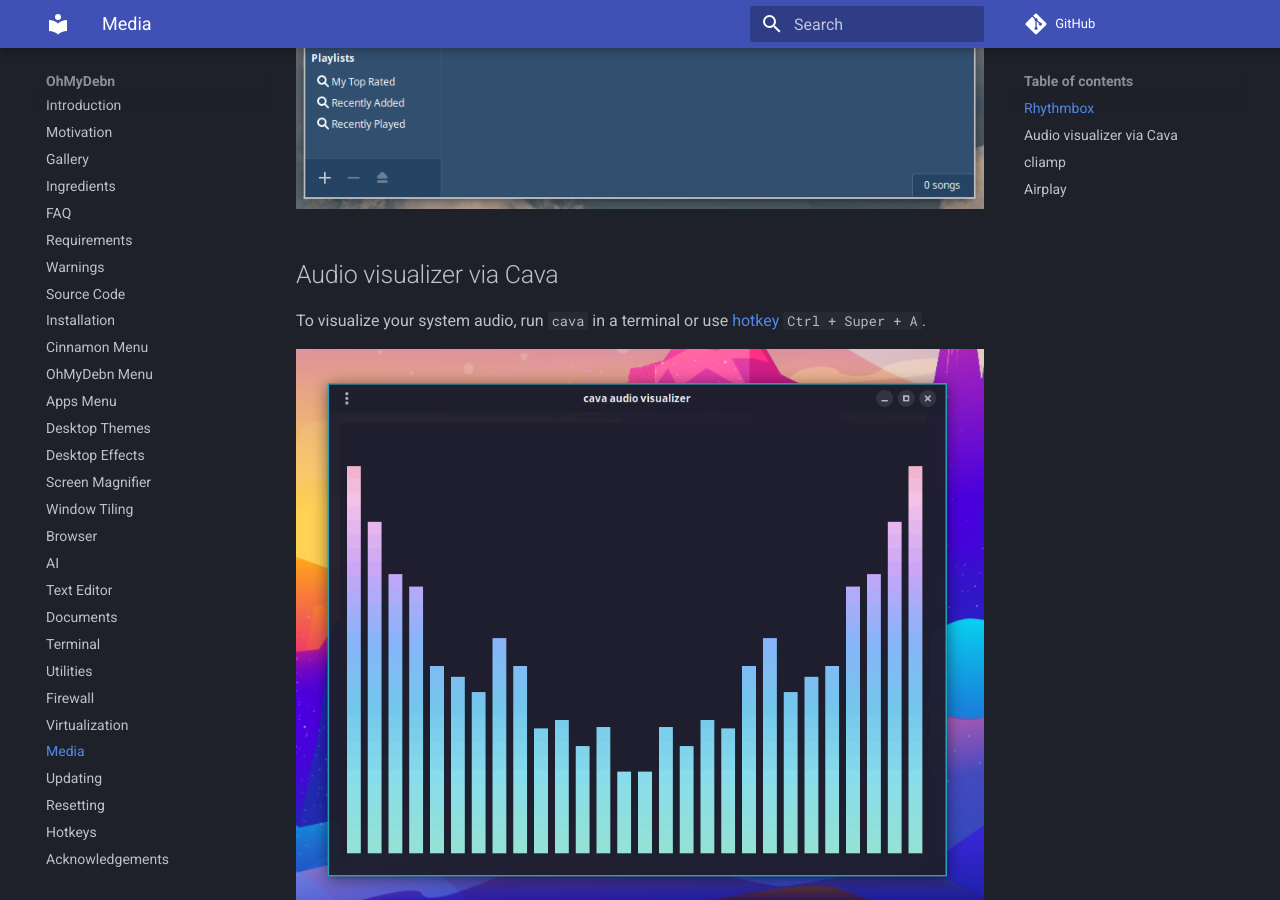
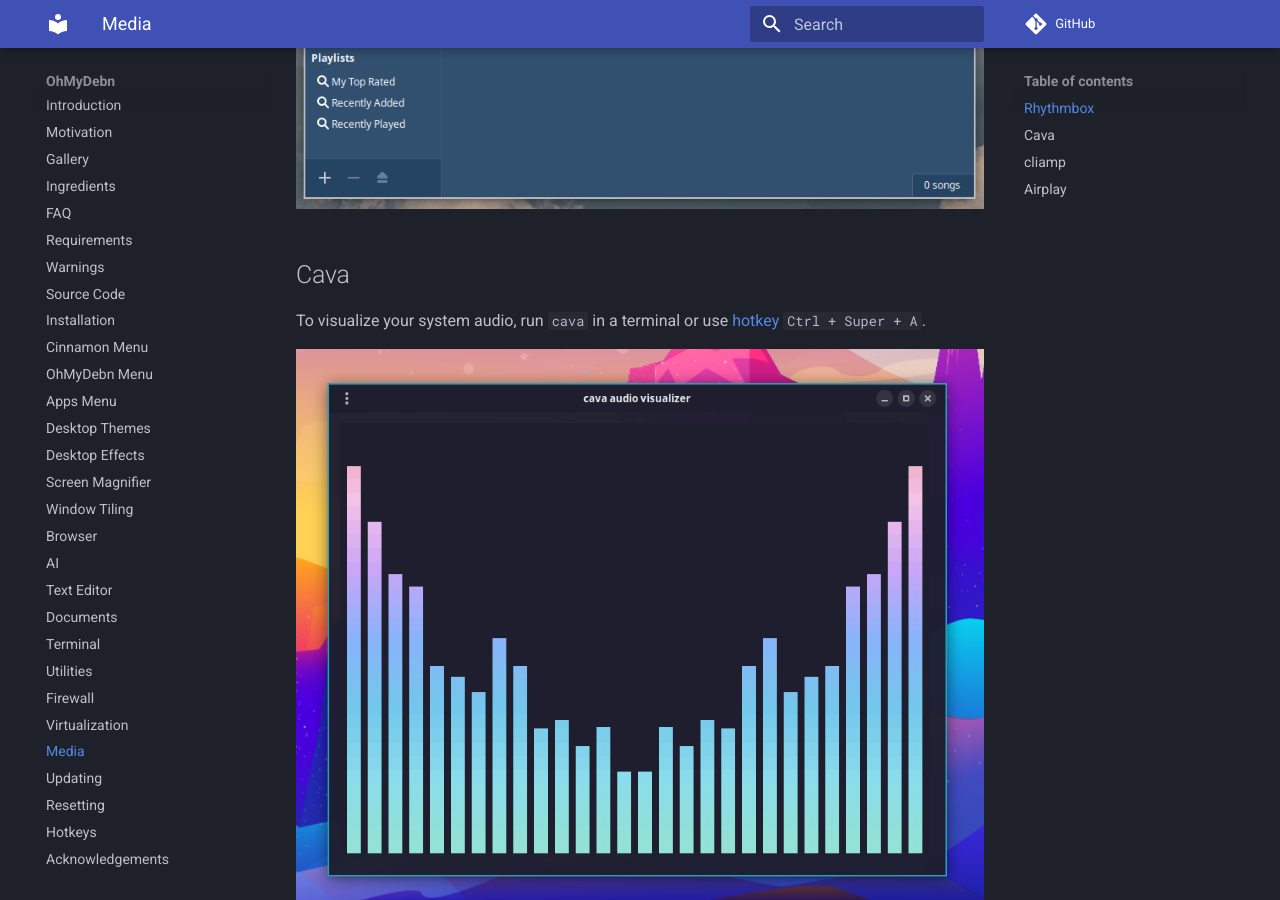
Before and after one commit to dougburks/ohmydebn-docs, an MkDocs documentation site: the page built from docs/media.md, in a window 1280 px wide and 900 px high, scrolled down 481 px. Built offline with MkDocs 1.6.1 and Material for MkDocs 9.7.7, drawn with Linux system fonts in a browser that asks for light colours; comment, search, counter and statistics services are not loaded.

Commit message:
update media and ingredients

```diff
--- a/docs/ingredients.md
+++ b/docs/ingredients.md
@@ -25,7 +25,7 @@ Here's what you get in OhMyDebn by default:
 - Mandatory Access Control: [AppArmor](https://wiki.debian.org/AppArmor/HowToUse)
 - Eye candy: dazzling terminal effects via [tte](https://github.com/ChrisBuilds/terminaltexteffects) for demoscene nostalgia
 - Music player: [Rhythmbox](media.md#rhythmbox)
-- Audio visualizer: [Cava](media.md#audio-visualizer-via-cava)
+- Audio visualizer: [Cava](media.md#cava)
 
 Here are some additional components that you can optionally install:
 
--- a/docs/media.md
+++ b/docs/media.md
@@ -4,7 +4,7 @@ OhMyDebn includes [Rhythmbox](https://en.wikipedia.org/wiki/Rhythmbox) music pla
 
 ![OhMyDebn Rhythmbox](https://raw.githubusercontent.com/dougburks/ohmydebn-docs/refs/heads/main/images/ohmydebn-rhythmbox.png)
 
-## Audio visualizer via Cava
+## Cava
 
 To visualize your system audio, run `cava` in a terminal or use [hotkey](hotkeys.md) `Ctrl + Super + A`.
 
```
